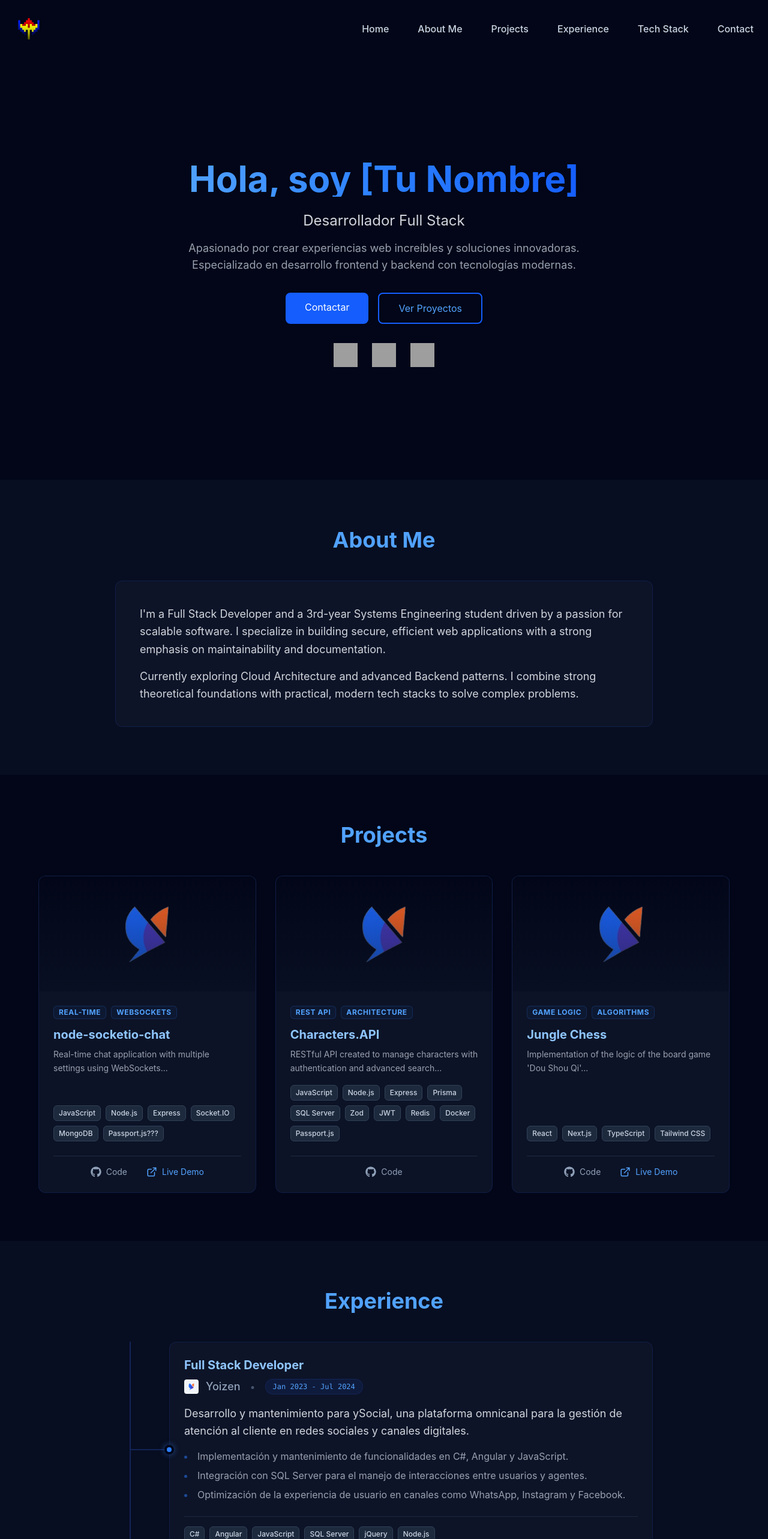
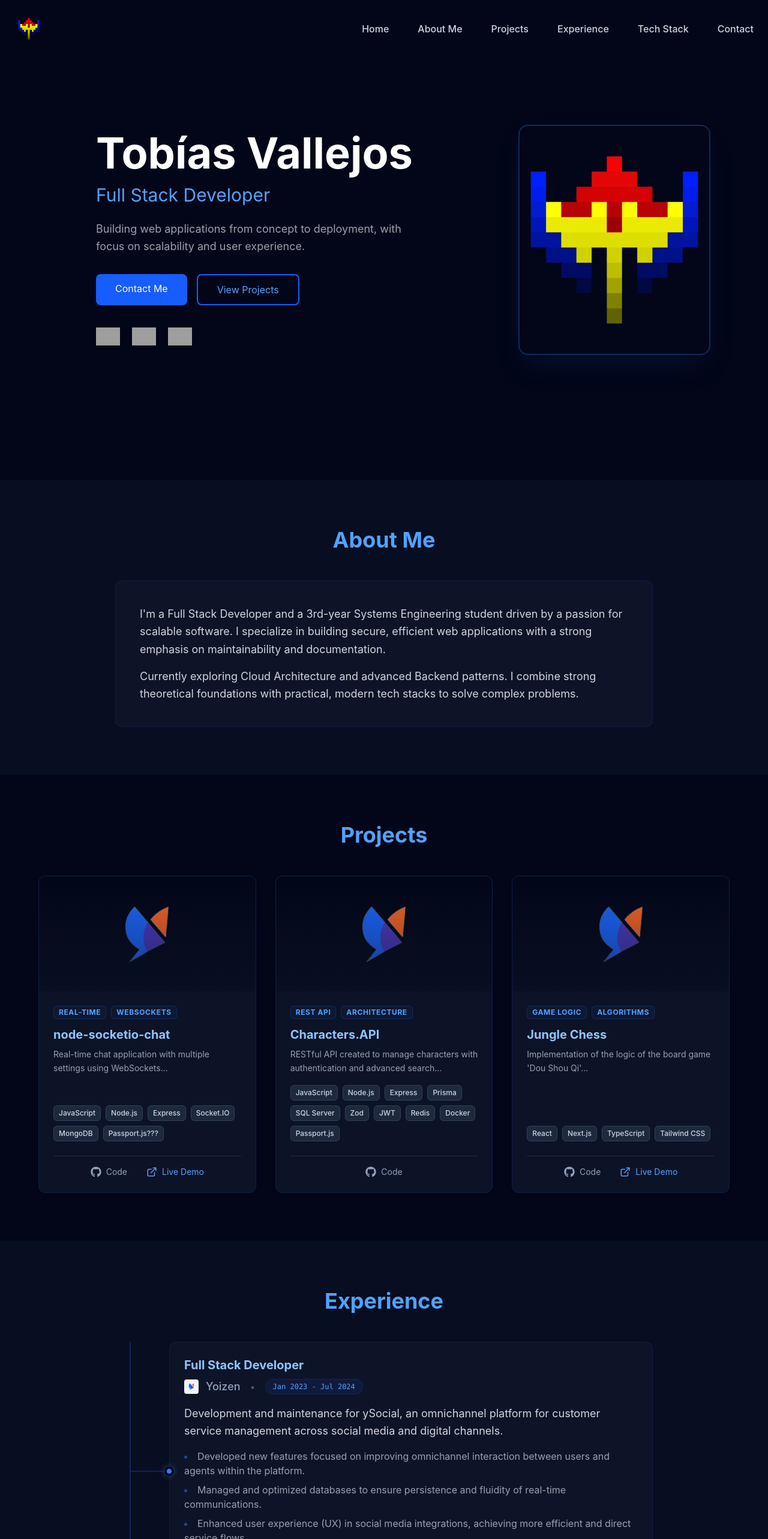
Before and after one commit to TochuGV/portfolio, a React (Vite) app: page / in a window 1280 px wide. Shown: the top 2566 px of the page at 60% size. Built offline with nearby package versions, Linux system fonts and the light colour scheme; grey boxes are pictures that could not be loaded.

Commit message:
feat: add 'Hero' section and refactor 'UI' components

```diff
--- a/src/App.tsx
+++ b/src/App.tsx
@@ -1,66 +1,11 @@
 import { Navbar, Footer } from "./components/layout"
-import { AboutMe, Projects, Experience, TechStack } from "./components/sections";
+import { Hero, AboutMe, Projects, Experience, TechStack } from "./components/sections";
 
 const App = () => {
   return (
     <div className="bg-slate-950 text-gray-100 min-h-screen">
       <Navbar />
-
-      {/* Hero Section */}
-      <section id="inicio" className="min-h-screen flex items-center justify-center px-6 pt-20">
-        <div className="max-w-4xl mx-auto text-center">
-          <h1 className="text-6xl font-bold mb-6 bg-linear-to-r from-blue-400 via-blue-500 to-blue-600 bg-clip-text text-transparent">
-            Hola, soy [Tu Nombre]
-          </h1>
-          <p className="text-2xl text-gray-300 mb-4">
-            Desarrollador Full Stack
-          </p>
-          <p className="text-lg text-gray-400 mb-8 max-w-2xl mx-auto">
-            Apasionado por crear experiencias web increíbles y soluciones innovadoras.
-            Especializado en desarrollo frontend y backend con tecnologías modernas.
-          </p>
-          <div className="flex gap-4 justify-center">
-            <a
-              href="#contacto"
-              className="px-8 py-3 bg-blue-600 hover:bg-blue-700 text-white rounded-lg transition-all duration-300 transform hover:scale-105"
-            >
-              Contactar
-            </a>
-            <a
-              href="#proyectos"
-              className="px-8 py-3 border-2 border-blue-600 text-blue-400 hover:bg-blue-600/10 rounded-lg transition-all duration-300"
-            >
-              Ver Proyectos
-            </a>
-          </div>
-
-          {/* Social Icons con Skill Icons */}
-          <div className="flex gap-6 justify-center mt-8">
-            <a href="#" className="hover:scale-110 transition-transform">
-              <img
-                src="https://skillicons.dev/icons?i=github"
-                alt="GitHub"
-                className="w-10 h-10"
-              />
-            </a>
-            <a href="#" className="hover:scale-110 transition-transform">
-              <img
-                src="https://skillicons.dev/icons?i=linkedin"
-                alt="LinkedIn"
-                className="w-10 h-10"
-              />
-            </a>
-            <a href="mailto:tu@email.com" className="hover:scale-110 transition-transform">
-              <img
-                src="https://skillicons.dev/icons?i=gmail"
-                alt="Email"
-                className="w-10 h-10"
-              />
-            </a>
-          </div>
-        </div>
-      </section>
-
+      <Hero />
       <AboutMe />
       <Projects />
       <Experience />
--- /dev/null
+++ b/src/components/sections/Hero.tsx
@@ -0,0 +1,65 @@
+import { BrandIcon, Button, IconLink, Section } from "../ui"
+
+export const Hero = () => {
+  return (
+    <Section id="home" className="min-h-screen flex items-center py-20 px-4 md:px-8">
+      <div className="max-w-450 mx-auto w-full">
+        <div className="grid md:grid-cols-[55%_45%] gap-16 items-center">
+          <div>
+            <h1 className="text-6xl md:text-7xl font-bold text-white mb-4">
+              Tobías Vallejos
+            </h1>
+
+            <h2 className="text-2xl md:text-3xl text-blue-400 mb-6">
+              Full Stack Developer
+            </h2>
+
+            <p className="text-gray-400 text-lg leading-relaxed mb-8 max-w-xl">
+              Building web applications from concept to deployment,
+              with focus on scalability and user experience.
+            </p>
+
+            <div className="flex gap-4 mb-8">
+              <Button
+                href="#contact"
+                className="px-8 py-3 bg-blue-600 hover:bg-blue-700 text-white rounded-lg transition-all duration-300 transform hover:scale-105"
+              >
+                Contact Me
+              </Button>
+              <Button
+                href="#projects"
+                className="px-8 py-3 border-2 border-blue-600 text-blue-400 hover:bg-blue-600/10 rounded-lg transition-all duration-300"
+              >
+                View Projects
+              </Button>
+            </div>
+
+            <div className="flex gap-5">
+              <IconLink href="https://github.com/TochuGV">
+                <BrandIcon name="GitHub" icon="github" />
+              </IconLink>
+
+              <IconLink href="https://linkedin.com/in/tobiasvallejos">
+                <BrandIcon name="LinkedIn" icon="linkedin" />
+              </IconLink>
+
+              <IconLink href="mailto:tu@email.com">
+                <BrandIcon name="Gmail" icon="gmail" />
+              </IconLink>
+            </div>
+          </div>
+
+          <div className="flex justify-center md:justify-end">
+            <div className="relative w-80 h-96">
+              <img
+                src="src/assets/logo.png"
+                alt="Tobías Vallejos"
+                className="w-full h-full object-cover rounded-2xl border-2 border-blue-500/30 shadow-2xl shadow-blue-900/20"
+              />
+            </div>
+          </div>
+        </div>
+      </div>
+    </Section>
+  )
+}
--- a/src/components/sections/TechStack.tsx
+++ b/src/components/sections/TechStack.tsx
@@ -8,10 +8,10 @@ export const TechStack = () => {
           {techStack.map((category) => (
             <Card
               key={category.name}
-              className="p-6 hover:bg-slate-800/50 transition-colors duration-300"
+              className="p-6 hover:border-blue-500/40 hover:shadow-lg hover:shadow-blue-900/20 transition-all duration-300"
             >
-              <div className="mb-6 border-b border-blue-900/30 pb-3">
-              <h3 className="text-xl font-bold mb-4 text-blue-300 text-center">
+              <div className="border-b border-blue-900/30 pb-6 mb-4">
+              <h3 className="text-xl font-bold text-blue-300 text-center">
                 {category.name}
               </h3>
               </div>
@@ -19,7 +19,7 @@ export const TechStack = () => {
                 {category.technologies.map((tech) => (
                   <div
                     key={tech.name}
-                    className="flex items-center gap-3 p-2 rounded-lg hover:bg-blue-900/20 transition-colors"
+                    className="flex items-center gap-3 p-2 rounded-lg"
                   >
                     <BrandIcon
                       name={tech.name}
--- a/src/components/sections/index.ts
+++ b/src/components/sections/index.ts
@@ -1,3 +1,4 @@
+export * from './Hero'
 export * from './AboutMe'
 export * from './Projects'
 export * from './Experience'
--- /dev/null
+++ b/src/components/ui/Button.tsx
@@ -0,0 +1,22 @@
+interface Props {
+  children: React.ReactNode;
+  className?: string;
+  href?: string;
+  onClick?: () => void;
+}
+
+export const Button = ({ children, className="", href, onClick }: Props) => {
+  if (href) {
+    return (
+      <a href={href} className={className}>
+        {children}
+      </a>
+    )
+  }
+
+  return (
+    <button onClick={onClick} className={className}>
+      {children}
+    </button>
+  )
+}
--- /dev/null
+++ b/src/components/ui/IconLink.tsx
@@ -0,0 +1,18 @@
+interface Props {
+  href: string;
+  children: React.ReactNode;
+  className?: string;
+}
+
+export const IconLink = ({ href, children, className="" }: Props) => {
+  return (
+    <a
+      href={href}
+      target="_blank"
+      rel="noopener noreferrer"
+      className={`hover:scale-110 transition-transform ${className}`}
+    >
+      {children}
+    </a>
+  )
+}
--- a/src/components/ui/Section.tsx
+++ b/src/components/ui/Section.tsx
@@ -1,6 +1,6 @@
 interface Props {
   id: string; // Ver si es necesario.
-  title?: string; // Revisar 'Hero'.
+  title?: string;
   children: React.ReactNode;
   className?: string;
 }
--- a/src/components/ui/index.ts
+++ b/src/components/ui/index.ts
@@ -1,5 +1,7 @@
 export * from './Badge'
+export * from './Button'
 export * from './BrandIcon'
 export * from './Card'
+export * from './IconLink'
 export * from './Section'
 export * from './Timeline'
--- a/src/data/Portfolio.ts
+++ b/src/data/Portfolio.ts
@@ -43,11 +43,11 @@ export const experience: Experience[] = [
       logo: "/companies/yoizen.png"
     },
     details: {
-      summary: "Desarrollo y mantenimiento para ySocial, una plataforma omnicanal para la gestión de atención al cliente en redes sociales y canales digitales.",
+      summary: "Development and maintenance for ySocial, an omnichannel platform for customer service management across social media and digital channels.",
       achievements: [
-        "Implementación y mantenimiento de funcionalidades en C#, Angular y JavaScript.",
-        "Integración con SQL Server para el manejo de interacciones entre usuarios y agentes.",
-        "Optimización de la experiencia de usuario en canales como WhatsApp, Instagram y Facebook."
+        "Developed new features focused on improving omnichannel interaction between users and agents within the platform.",
+        "Managed and optimized databases to ensure persistence and fluidity of real-time communications.",
+        "Enhanced user experience (UX) in social media integrations, achieving more efficient and direct service flows."
       ]
     },
     technologies: ["C#", "Angular", "JavaScript", "SQL Server", "jQuery", "Node.js"]
@@ -62,11 +62,11 @@ export const experience: Experience[] = [
       logo: "/companies/wirsolut.png"
     },
     details: {
-      summary: "Desarrollo de una API RESTful para WirTrack, una plataforma web diseñada para optimizar la gestión logística y la seguridad en el transporte de mercancías.",
+      summary: "Development of a RESTful API for WirTrack, a web platform designed to optimize logistics management and security in freight transportation.",
       achievements: [
-        "Diseño y construcción de endpoints para el registro y consulta de rutas de viaje.",
-        "Validación de datos con Zod e integración con PostgreSQL mediante TypeORM.",
-        "Implementación de estándares de desarrollo Backend utilizando TypeScript, Node.js y Express."
+        "Architected and developed specific endpoints for real-time logistics route registration and querying.",
+        "Designed data models and integrated with relational databases to ensure information integrity and consistency.",
+        "Applied robust development standards to build a secure, maintainable API ready for production environments."
       ],
     },
     technologies: ["TypeScript", "Node.js", "Express", "PostgreSQL", "TypeORM", "Zod", "Docker"]
```
